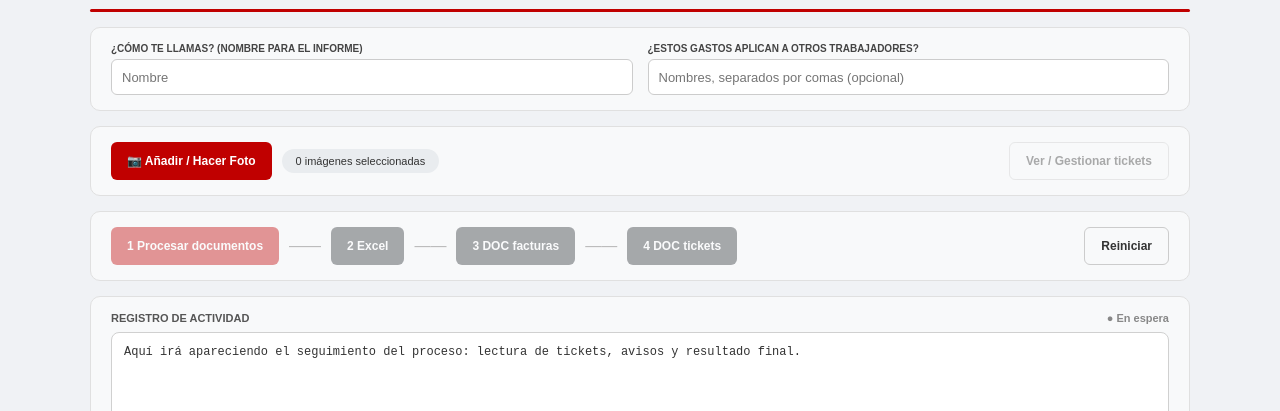
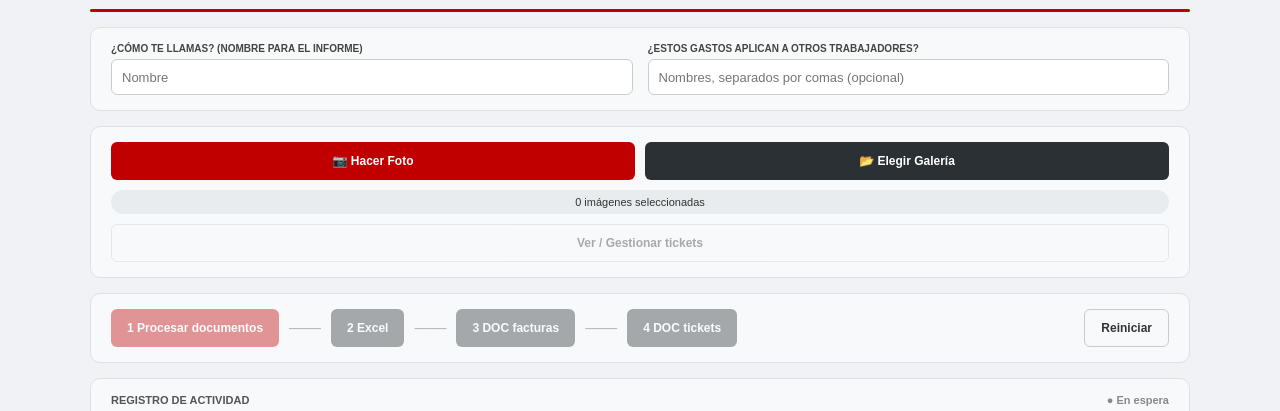
Before and after one commit to valmmacaixa/Valmma-gastos, a plain HTML site: page index.html in a window 1280 px wide. Shown: the part 98-509 px from the top of the page. Drawn offline with Linux system fonts and the light colour scheme.

Commit message:
Add files via upload

```diff
--- a/index.html
+++ b/index.html
@@ -86,14 +86,18 @@
     </section>
 
     <section class="card flex-between">
-      <div class="flex-left">
-        <label class="btn btn-red">
-          📷 Añadir / Hacer Foto
-          <input id="inputFiles" type="file" multiple accept="image/*" style="display:none;" onchange="cargarImagenes(this)">
+      <div class="flex-left" style="width: 100%; gap: 10px;">
+        <label class="btn btn-red" style="flex: 1;">
+          📷 Hacer Foto
+          <input type="file" accept="image/*" capture="environment" style="display:none;" onchange="cargarImagenes(this)">
         </label>
-        <span id="lblCount" class="count-tag">0 imágenes seleccionadas</span>
+        <label class="btn btn-dark" style="flex: 1;">
+          📂 Elegir Galería
+          <input type="file" multiple accept="image/*" style="display:none;" onchange="cargarImagenes(this)">
+        </label>
       </div>
-      <button id="btnGestionar" onclick="abrirModalGestion()" disabled class="btn btn-outline">Ver / Gestionar tickets</button>
+      <span id="lblCount" class="count-tag" style="width: 100%; text-align: center;">0 imágenes seleccionadas</span>
+      <button id="btnGestionar" onclick="abrirModalGestion()" disabled class="btn btn-outline" style="width: 100%;">Ver / Gestionar tickets</button>
     </section>
 
     <section class="card flex-between">
```
